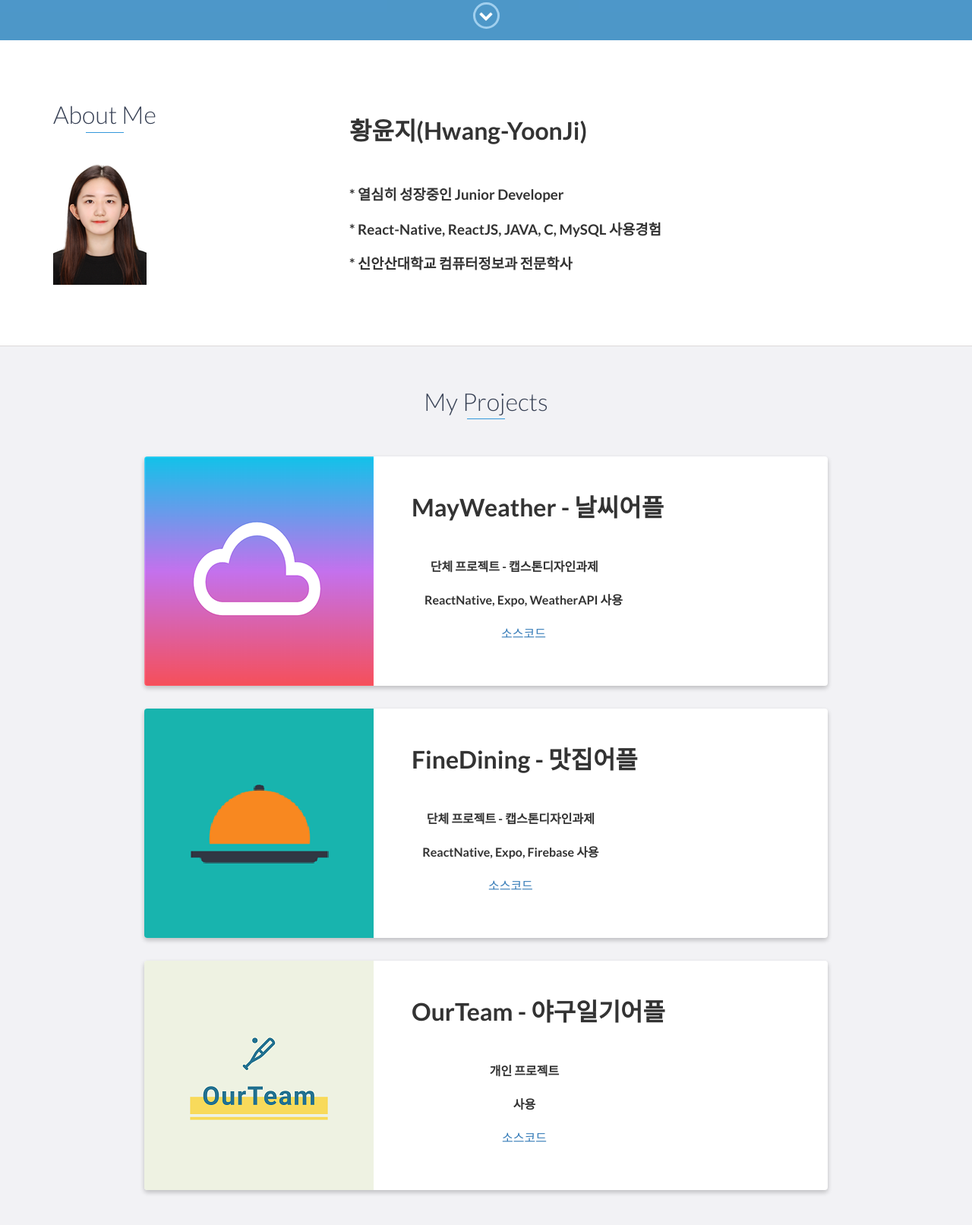
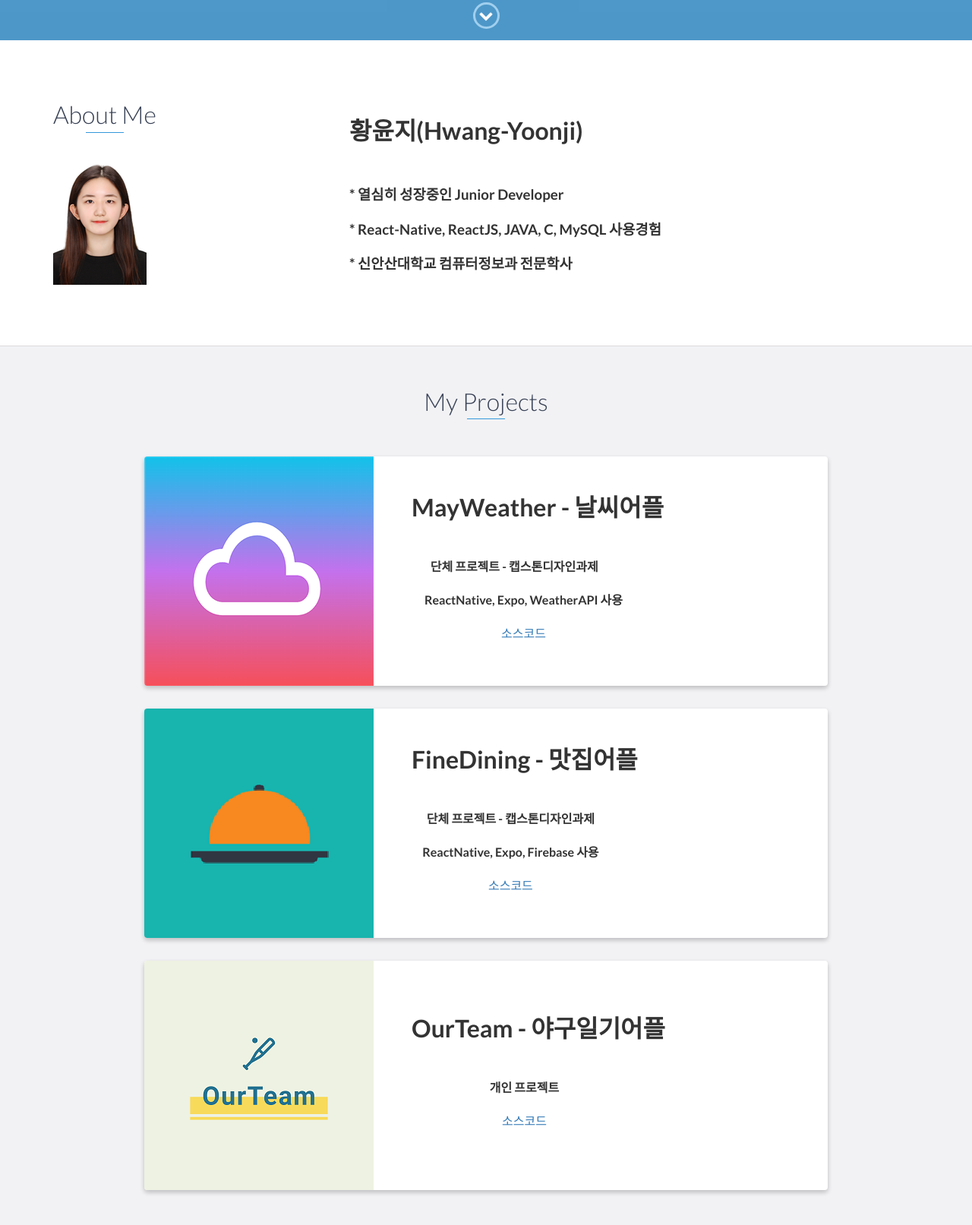
Before and after one commit to Hwang-YoonJi/hyj.github.io, a website: page index.html in a window 1280 px wide. Shown: the part 747-2360 px from the top of the page at 76% size. Drawn offline with nearby package versions, Linux system fonts and the light colour scheme.

Commit message:
이름수정

```diff
--- a/index.html
+++ b/index.html
@@ -33,7 +33,7 @@
 
     <div id="lead">
         <div id="lead-content">
-            <h1>Hwang-YoonJi</h1>
+            <h1>Hwang-Yoonji</h1>
             <h2>Front-End &nbsp; Junior Developer</h2>
         </div>
         <!-- End #lead-content -->
@@ -59,7 +59,7 @@
                 </div>
 
                 <div class="col-md-8">
-                    <h1>황윤지(Hwang-YoonJi)</h1>
+                    <h1>황윤지(Hwang-Yoonji)</h1>
                     <h3><br>* 열심히 성장중인 Junior Developer</h3>
                     <h3>* React-Native, ReactJS, JAVA, C, MySQL 사용경험</h3>
                     <h3>* 신안산대학교 컴퓨터정보과 전문학사</h3>
@@ -125,7 +125,7 @@
                             OurTeam - 야구일기어플
                         </h1>
                         <h4><br>개인 프로젝트</h4>
-                        <h4>사용</h4>
+                        <h4></h4>
                         <a href="">소스코드</a>
                         <p><br></p>
                     </div>
@@ -157,7 +157,7 @@
             <div class="row">
                 <div class="col-sm-5 copyright">
                     <p>
-                        Hwang-YoonJi &nbsp; 2021 Portfolio
+                        Hwang-Yoonji &nbsp; 2021 Portfolio
                     </p>
                 </div>
                 <div class="col-sm-2 top">
```
